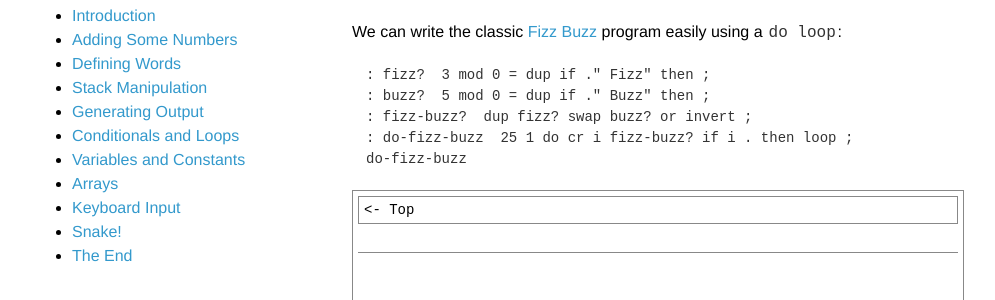
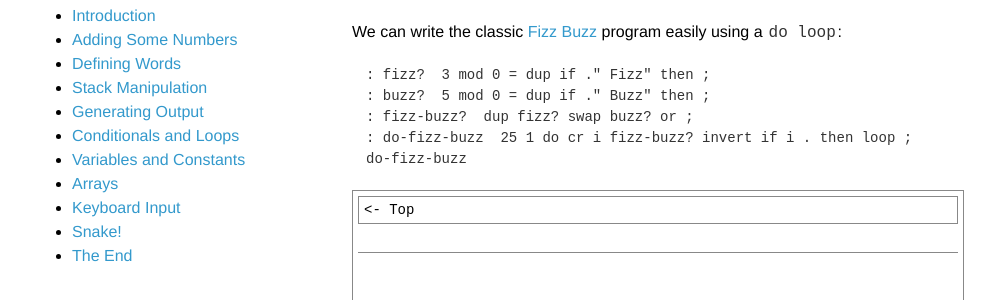
Before and after one commit to skilldrick/easyforth, a Jekyll site: the page built from index.markdown, in a window 1280 px wide and 900 px high, scrolled down 13052 px. Shown: the part 193-493 px from the top of the window, without its empty margins (148-1143 px from the left). Built offline with Jekyll 4.4.1, drawn with Linux system fonts in a browser that asks for light colours.

```diff
--- a/index.markdown
+++ b/index.markdown
@@ -455,8 +455,8 @@ program easily using a `do loop`:
 
     : fizz?  3 mod 0 = dup if ." Fizz" then ;
     : buzz?  5 mod 0 = dup if ." Buzz" then ;
-    : fizz-buzz?  dup fizz? swap buzz? or invert ;
-    : do-fizz-buzz  25 1 do cr i fizz-buzz? if i . then loop ;
+    : fizz-buzz?  dup fizz? swap buzz? or ;
+    : do-fizz-buzz  25 1 do cr i fizz-buzz? invert if i . then loop ;
     do-fizz-buzz
 
 {% include editor.html %}
```
